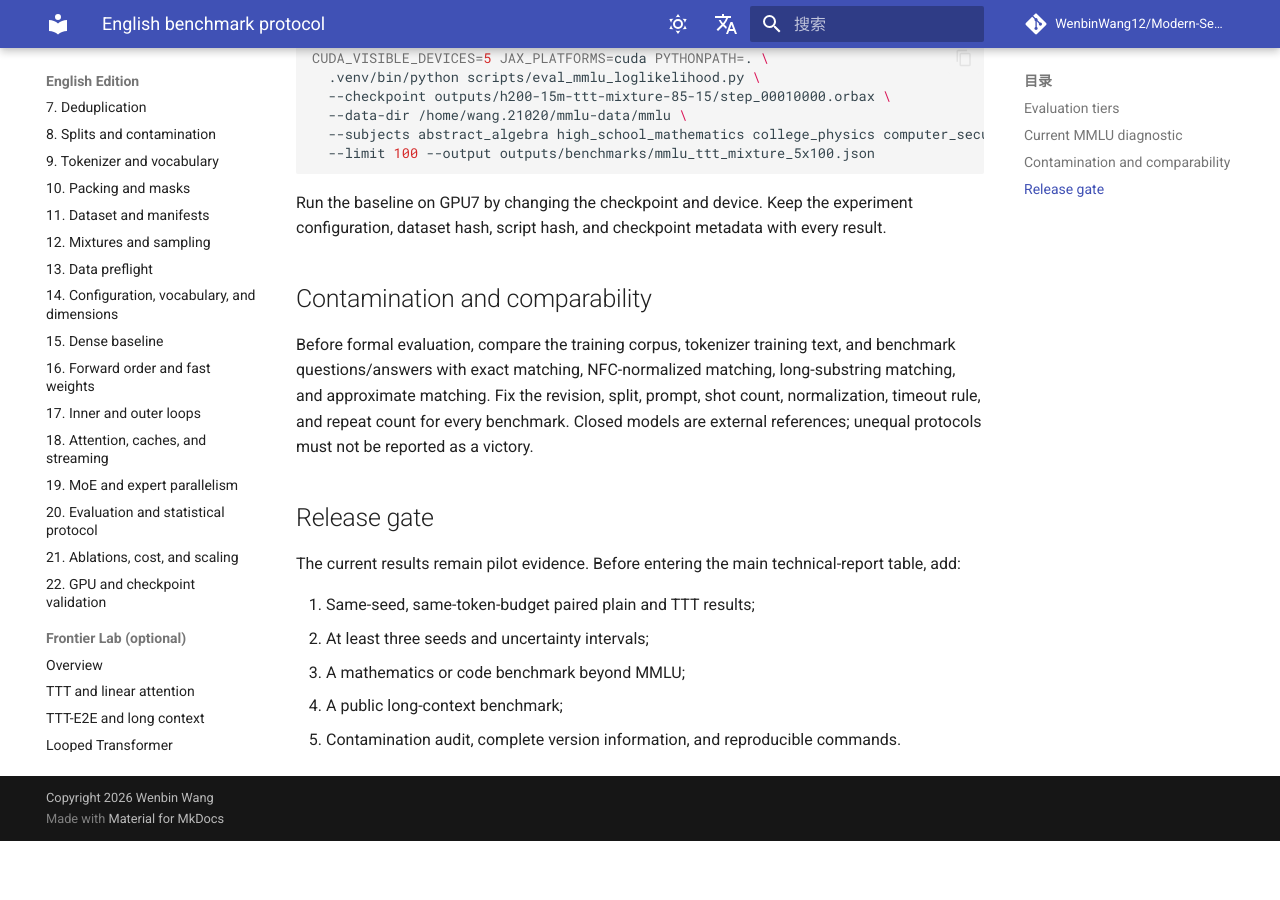
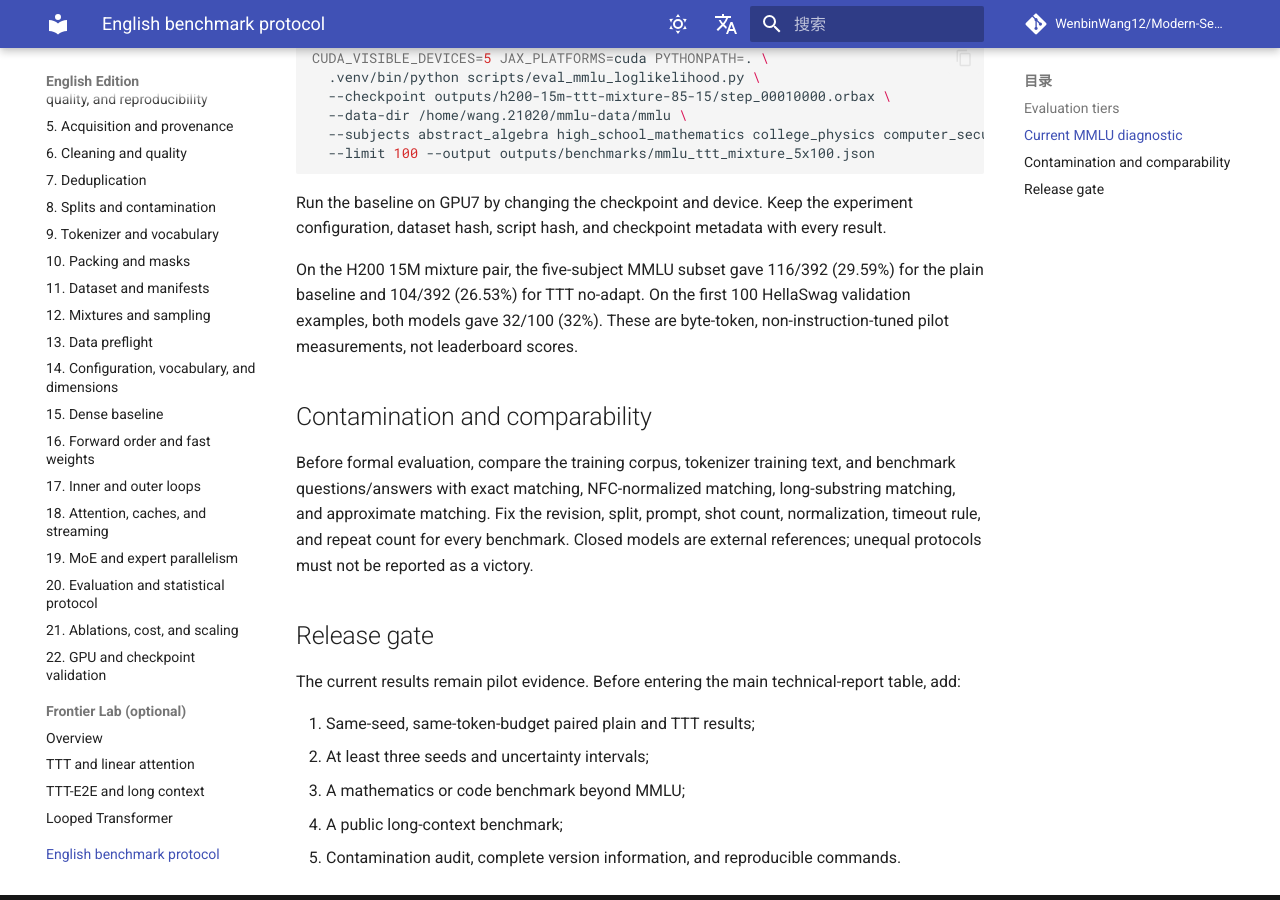
Before and after one commit to WenbinWang12/Modern-Sequence-Models-from-Scratch, an MkDocs documentation site: the page built from docs/reports/benchmark_protocol_en.md, in a window 1280 px wide and 900 px high, scrolled down 1792 px. Built offline with MkDocs 1.6.1 and Material for MkDocs 9.7.7, drawn with Linux system fonts in a browser that asks for light colours; comment, search, counter and statistics services are not loaded; before the commit the page ends 2633 px from its top, so only the background shows below that; some of the changed text lies outside the part shown.

Commit message:
Add measured pilot results to English benchmark page

```diff
--- a/docs/reports/benchmark_protocol_en.md
+++ b/docs/reports/benchmark_protocol_en.md
@@ -7,7 +7,7 @@ A benchmark number is meaningful only when it is tied to a checkpoint, data revi
 | Tier | Tasks | Question | Status |
 | --- | --- | --- | --- |
 | Training health | held-out NLL/PPL, mixture proportions, repetition | Did the model learn the target distribution and remain stable? | Measured |
-| Knowledge and commonsense | MMLU, ARC-E/ARC-C, OpenBookQA, PIQA, HellaSwag, WinoGrande | Does a small model transfer knowledge and commonsense judgments? | MMLU diagnostic script ready |
+| Knowledge and commonsense | MMLU, ARC-E/ARC-C, OpenBookQA, PIQA, HellaSwag, WinoGrande | Does a small model transfer knowledge and commonsense judgments? | MMLU and HellaSwag diagnostics |
 | Mathematics | GSM8K, MATH, AIME/AMC | Can the model perform multi-step symbolic reasoning? | Run after tokenizer and scale are fixed |
 | Code | HumanEval, MBPP, LiveCodeBench | Does generated code execute correctly and generalize across time? | Planned |
 | Hard reasoning | BBH, GPQA, TruthfulQA | Long-chain reasoning, expert knowledge, and factuality | Planned |
@@ -54,6 +54,8 @@ CUDA_VISIBLE_DEVICES=5 JAX_PLATFORMS=cuda PYTHONPATH=. \
 
 Run the baseline on GPU7 by changing the checkpoint and device. Keep the experiment configuration, dataset hash, script hash, and checkpoint metadata with every result.
 
+On the H200 15M mixture pair, the five-subject MMLU subset gave 116/392 (29.59%) for the plain baseline and 104/392 (26.53%) for TTT no-adapt. On the first 100 HellaSwag validation examples, both models gave 32/100 (32%). These are byte-token, non-instruction-tuned pilot measurements, not leaderboard scores.
+
 ## Contamination and comparability
 
 Before formal evaluation, compare the training corpus, tokenizer training text, and benchmark questions/answers with exact matching, NFC-normalized matching, long-substring matching, and approximate matching. Fix the revision, split, prompt, shot count, normalization, timeout rule, and repeat count for every benchmark. Closed models are external references; unequal protocols must not be reported as a victory.
```
